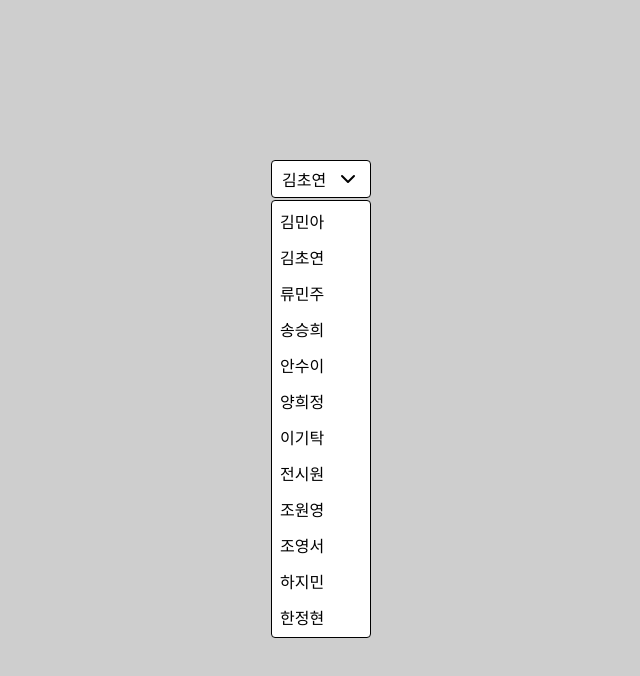
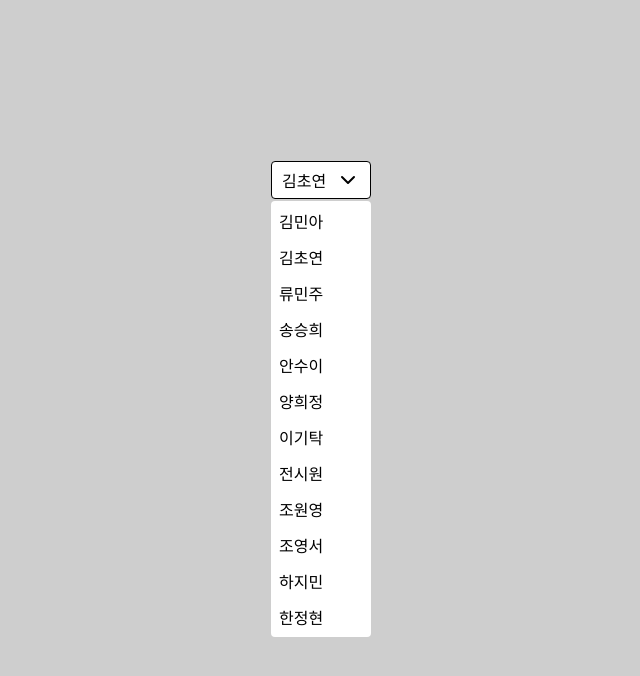
Before and after one commit to IT-Cotato/11th-FE-Networking-June, a React (Vite) app: page / in a window 1280 px wide. Both pictures are taken after a click on the button "김초연". Shown: the top 676 px of the page, without its empty margins (319-959 px from the left). Built offline with nearby package versions, Linux system fonts and the light colour scheme; a web font is replaced by a local one.

Commit message:
refac: props($) 사용하여 React 경고 제거

```diff
--- a/src/components/DropBox.tsx
+++ b/src/components/DropBox.tsx
@@ -48,9 +48,9 @@ const DropBox = ({ names }: DropBox) => {
     <Container ref={dropboxRef}>
       <DropBoxButton onClick={toggleOpen}>
         {selectedName?.name || "김초연"}
-        <ChevronImg src={Chevron} isOpen={isOpen} />
+        <ChevronImg src={Chevron} $isOpen={isOpen} />
       </DropBoxButton>
-      <Options isOpen={isOpen}>
+      <Options $isOpen={isOpen}>
         {names.map((name) => (
           <OptionItems key={name.id} onClick={() => handleSelect(name)}>
             {name.name}
@@ -79,23 +79,22 @@ const DropBoxButton = styled.button`
   justify-content: space-between;
 `;
 
-const ChevronImg = styled.img<{ isOpen: boolean }>`
-  transform: ${({ isOpen }) => (isOpen ? "rotate(180deg)" : "rotate(0deg)")};
+const ChevronImg = styled.img<{ $isOpen: boolean }>`
+  transform: ${({ $isOpen }) => ($isOpen ? "rotate(180deg)" : "rotate(0deg)")};
   transition: transform 0.3s ease;
 `;
 
-const Options = styled.ul<{ isOpen: boolean }>`
+const Options = styled.ul<{ $isOpen: boolean }>`
   background-color: #fff;
   border-radius: 4px;
-  border: 1px solid #000;
   display: flex;
   padding: 8px;
   margin: 2px 0;
   flex-direction: column;
   gap: 12px;
 
-  animation-name: ${({ isOpen }) => (isOpen ? slideIn : slideOut)};
   transform-origin: top;
+  animation-name: ${({ $isOpen }) => ($isOpen ? slideIn : slideOut)};
   animation-fill-mode: forwards;
   animation-duration: 0.3s;
 `;
```
